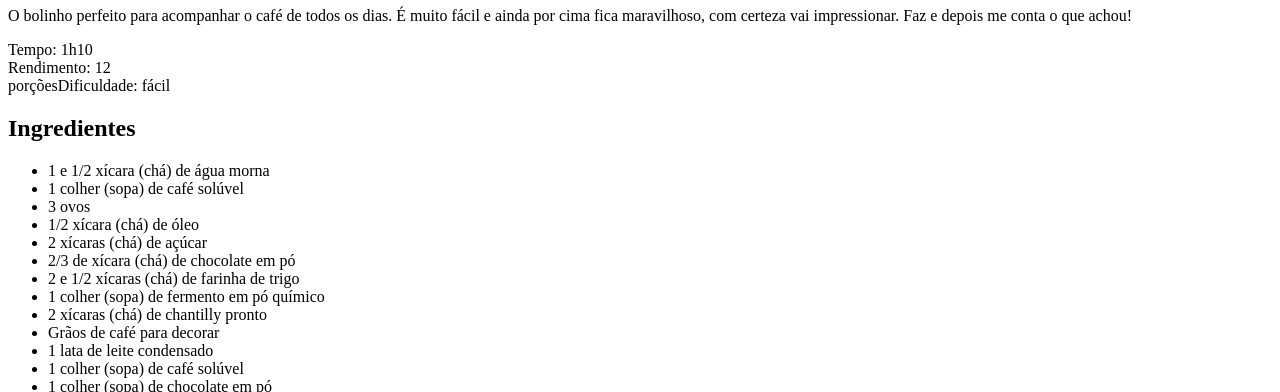
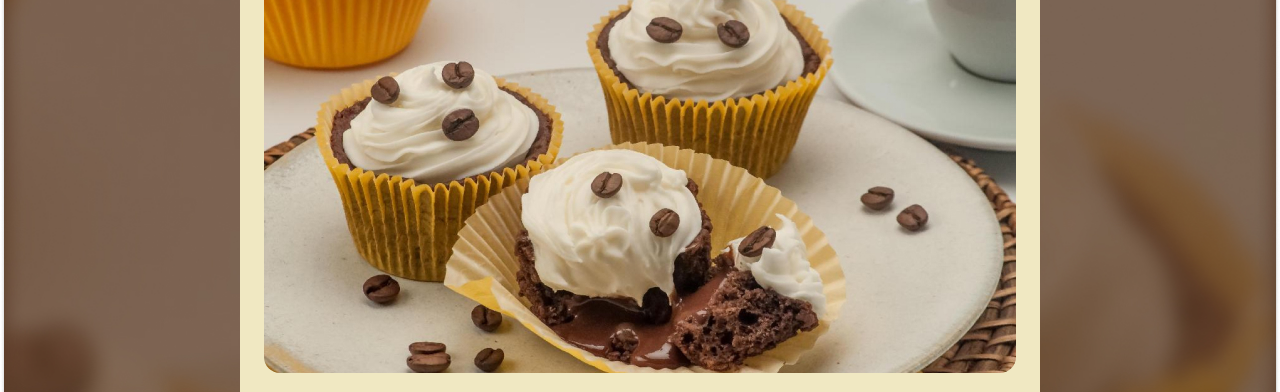
Before and after one commit to ErosCoding/Recipe-Page, a plain HTML site: page index.html in a window 1280 px wide. Shown: the part 99-491 px from the top of the page. Drawn offline with Linux system fonts and the light colour scheme.

Commit message:
Adicionando img de fundo e estilos para pagina

```diff
--- a/index.html
+++ b/index.html
@@ -4,10 +4,12 @@
   <meta charset="UTF-8">
   <meta name="viewport" content="width=device-width, initial-scale=1.0">
   <title>Recipes</title>
+
+  <link rel="stylesheet" href="style.css">
 </head>
 <body>
   <div id="page">
-    <img src="" alt="">
+    <img src="imgs/main-image.jpg" alt="Imagem do Cupcake">
     <main>
       <section id="about"></section>
       <h1>Cupcake de café com chantilly</h1>
--- /dev/null
+++ b/style.css
@@ -0,0 +1,17 @@
+body{
+  background-image: url(imgs/bg-image.jpg);
+  background-size: cover;
+}
+
+#page {
+  box-sizing: border-box;
+  width: 800px;
+  padding: 24px;
+  background-color: #F0E8C2;
+  border-radius: 24px;
+  margin: 48px auto;
+}
+
+img {
+  border-radius: 16px;
+}
```
Also changed, not shown: imgs/bg-image.jpg (added), imgs/main-image.jpg (added), 1 other file.
